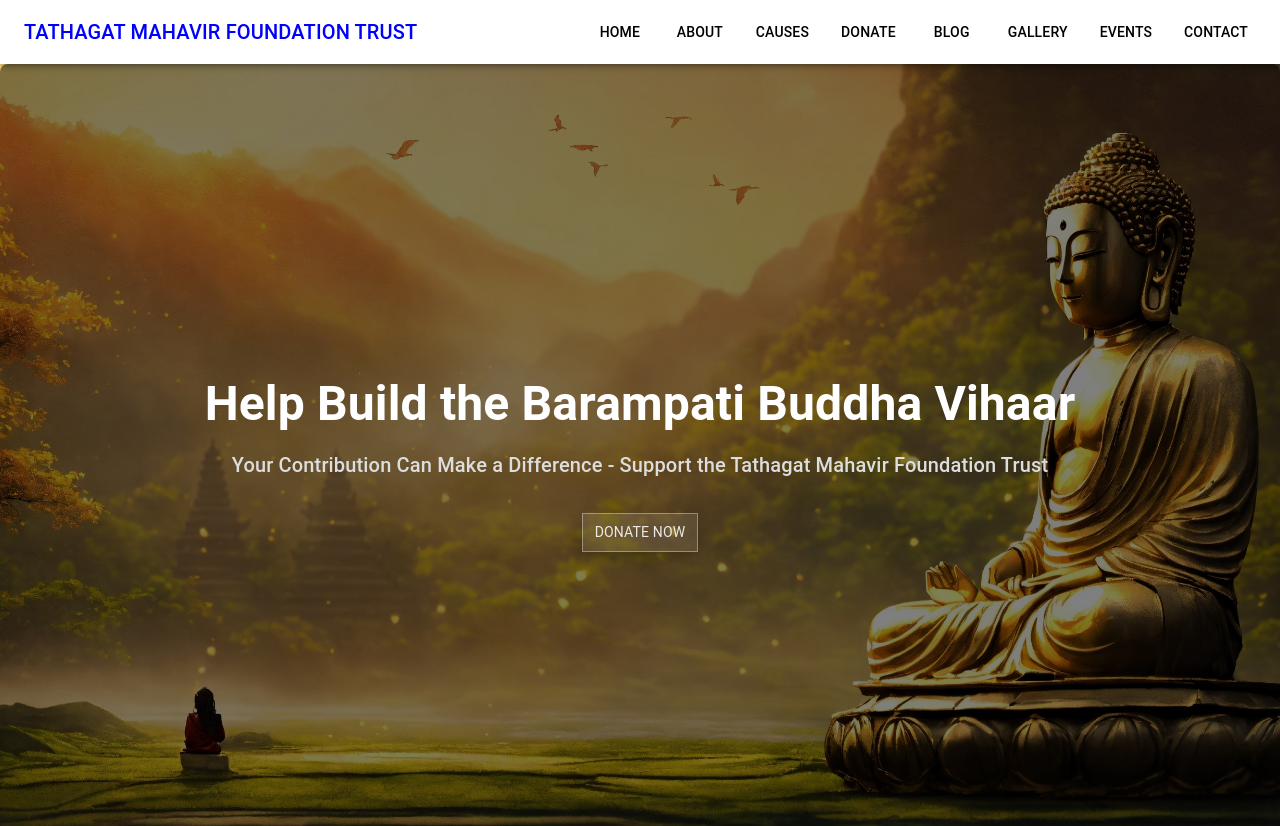
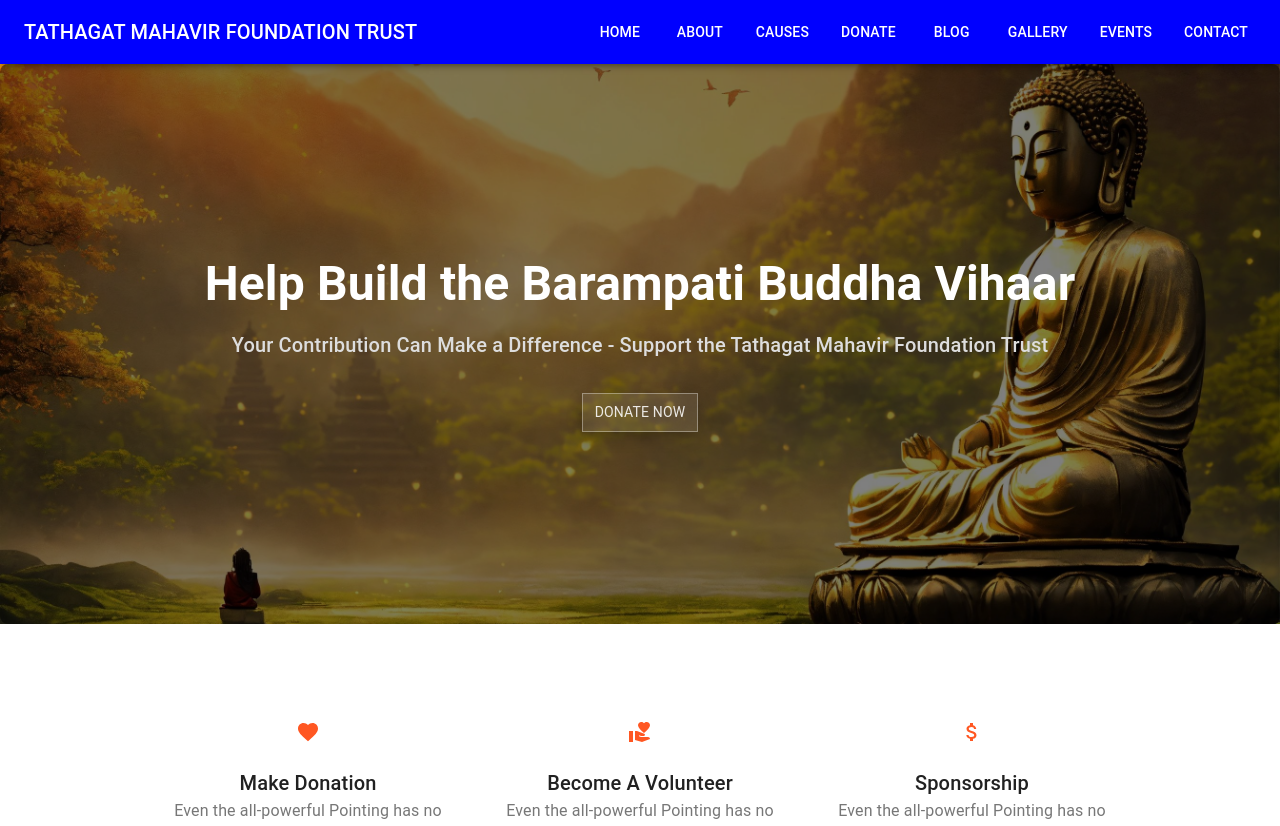
Before and after one commit to deepankargautam/buddha-vihar, a React (Create React App) app: page / in a window 1280 px wide. Shown: the top 826 px of the page. Built offline with nearby package versions, Linux system fonts and the light colour scheme.

Commit message:
navbar added

```diff
--- a/src/components/Home.js
+++ b/src/components/Home.js
@@ -12,7 +12,7 @@
 
     return (
         <>
-   <div className="home-container" style={{ backgroundImage: 'url(/buddha-1.jpg)', backgroundSize: 'cover', backgroundPosition: 'center', height: '100vh', display: 'flex', alignItems: 'center', justifyContent: 'center' }}>
+   <div className="home-container" style={{ backgroundImage: 'url(/buddha-1.jpg)', backgroundSize: 'cover', backgroundPosition: 'center', height: '70vh', display: 'flex', alignItems: 'center', justifyContent: 'center' }}>
         <Box className="home-overlay" style={{ backgroundColor: 'rgba(0, 0, 0, 0.5)', padding: '2rem', borderRadius: '8px', textAlign: 'center' }}>
             <Container>
                 <Typography variant="h3" component="h1" gutterBottom className="home-title" style={{ color: '#fff', fontWeight: 'bold' }}>
--- a/src/components/Navbar.css
+++ b/src/components/Navbar.css
@@ -1,17 +1,7 @@
 .navbar {
-    background: transparent !important;
     transition: background-color 0.3s ease;
 }
 
 .navbar.scrolled {
-    background: white;
-    backdrop-filter: blur(10px);
-    -webkit-backdrop-filter: blur(10px);
-    box-shadow: 0 2px 4px rgba(0, 0, 0, 0.1);
-    color: black;
+    background-color: darkblue; /* Change this to your desired scrolled background color */
 }
-
-.navbar a {
-    color: black;
-    text-decoration: none;
-}
--- a/src/components/Navbar.js
+++ b/src/components/Navbar.js
@@ -1,10 +1,12 @@
 import React, { useState, useEffect } from 'react';
-import { AppBar, Toolbar, Typography, Button, Box } from '@mui/material';
+import { AppBar, Toolbar, Typography, Button, Box, IconButton, Drawer, List, ListItem, ListItemText } from '@mui/material';
+import { Menu as MenuIcon } from '@mui/icons-material';
 import { Link } from 'react-router-dom';
 import './Navbar.css';
 
 const Navbar = () => {
     const [scrolled, setScrolled] = useState(false);
+    const [drawerOpen, setDrawerOpen] = useState(false);
 
     useEffect(() => {
         const handleScroll = () => {
@@ -21,38 +23,59 @@
         };
     }, [scrolled]);
 
+    const toggleDrawer = (open) => (event) => {
+        if (event.type === 'keydown' && (event.key === 'Tab' || event.key === 'Shift')) {
+            return;
+        }
+        setDrawerOpen(open);
+    };
+
+    const menuItems = [
+        { text: 'Home', to: '/' },
+        { text: 'About', to: '/about' },
+        { text: 'Causes', to: '/causes' },
+        { text: 'Donate', to: '/donate' },
+        { text: 'Blog', to: '/blog' },
+        { text: 'Gallery', to: '/gallery' },
+        { text: 'Events', to: '/events' },
+        { text: 'Contact', to: '/contact' },
+    ];
+
     return (
-        <AppBar position="sticky" className={scrolled ? 'navbar scrolled' : 'navbar'}>
+        <AppBar position="sticky" className={scrolled ? 'navbar scrolled' : 'navbar'} sx={{ backgroundColor: 'blue' }}>
             <Toolbar>
-                <Typography variant="h6" component="div" sx={{ flexGrow: 1, color:"blue" }}>
+                <Typography variant="h6" component="div" sx={{ flexGrow: 1, color: 'white' }}>
                     TATHAGAT MAHAVIR FOUNDATION TRUST
                 </Typography>
-                <Box sx={{ display: 'flex', gap: '1rem' }}>
-                    <Button color="inherit" component={Link} to="/">
-                        Home
-                    </Button>
-                    <Button color="inherit" component={Link} to="/about">
-                        About
-                    </Button>
-                    <Button color="inherit" component={Link} to="/causes">
-                        Causes
-                    </Button>
-                    <Button color="inherit" component={Link} to="/donate">
-                        Donate
-                    </Button>
-                    <Button color="inherit" component={Link} to="/blog">
-                        Blog
-                    </Button>
-                    <Button color="inherit" component={Link} to="/gallery">
-                        Gallery
-                    </Button>
-                    <Button color="inherit" component={Link} to="/events">
-                        Events
-                    </Button>
-                    <Button color="inherit" component={Link} to="/contact">
-                        Contact
-                    </Button>
+                <Box sx={{ display: { xs: 'none', md: 'flex' }, gap: '1rem' }}>
+                    {menuItems.map((item) => (
+                        <Button key={item.text} color="inherit" component={Link} to={item.to} sx={{ color: 'white' }}>
+                            {item.text}
+                        </Button>
+                    ))}
                 </Box>
+                <IconButton
+                    edge="start"
+                    color="inherit"
+                    aria-label="menu"
+                    sx={{ display: { xs: 'block', md: 'none' } }}
+                    onClick={toggleDrawer(true)}
+                >
+                    <MenuIcon sx={{ color: 'white' }} />
+                </IconButton>
+                <Drawer
+                    anchor="right"
+                    open={drawerOpen}
+                    onClose={toggleDrawer(false)}
+                >
+                    <List>
+                        {menuItems.map((item) => (
+                            <ListItem button key={item.text} component={Link} to={item.to} onClick={toggleDrawer(false)}>
+                                <ListItemText primary={item.text} />
+                            </ListItem>
+                        ))}
+                    </List>
+                </Drawer>
             </Toolbar>
         </AppBar>
     );
```
Also changed, not shown: app/components/DonationForm.js (added, +78 -0 lines), app/components/Gallery.js (added, +33 -0 lines), app/pages/donate.js (added, +16 -0 lines), app/pages/gallery.js (added, +16 -0 lines).
